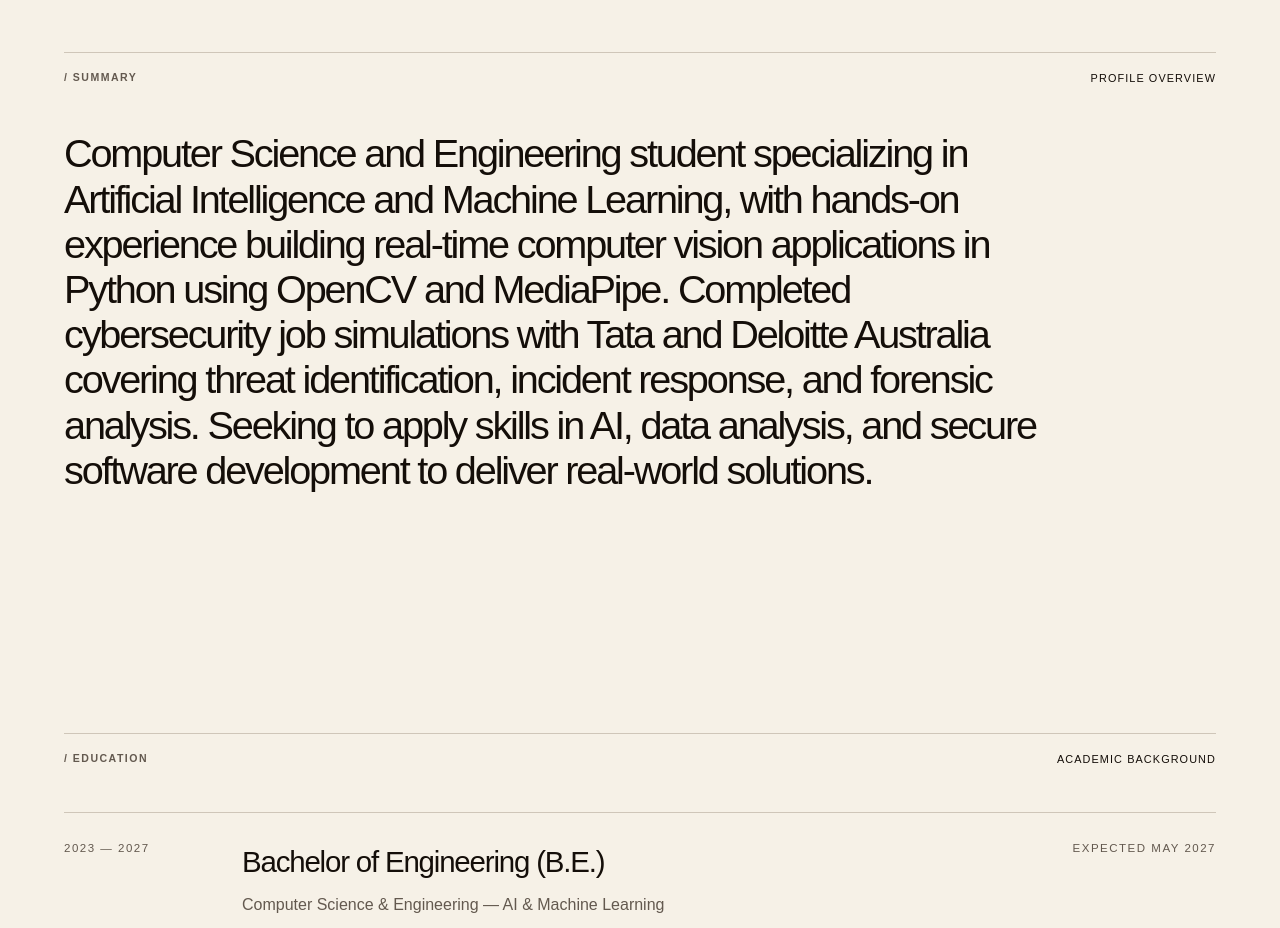
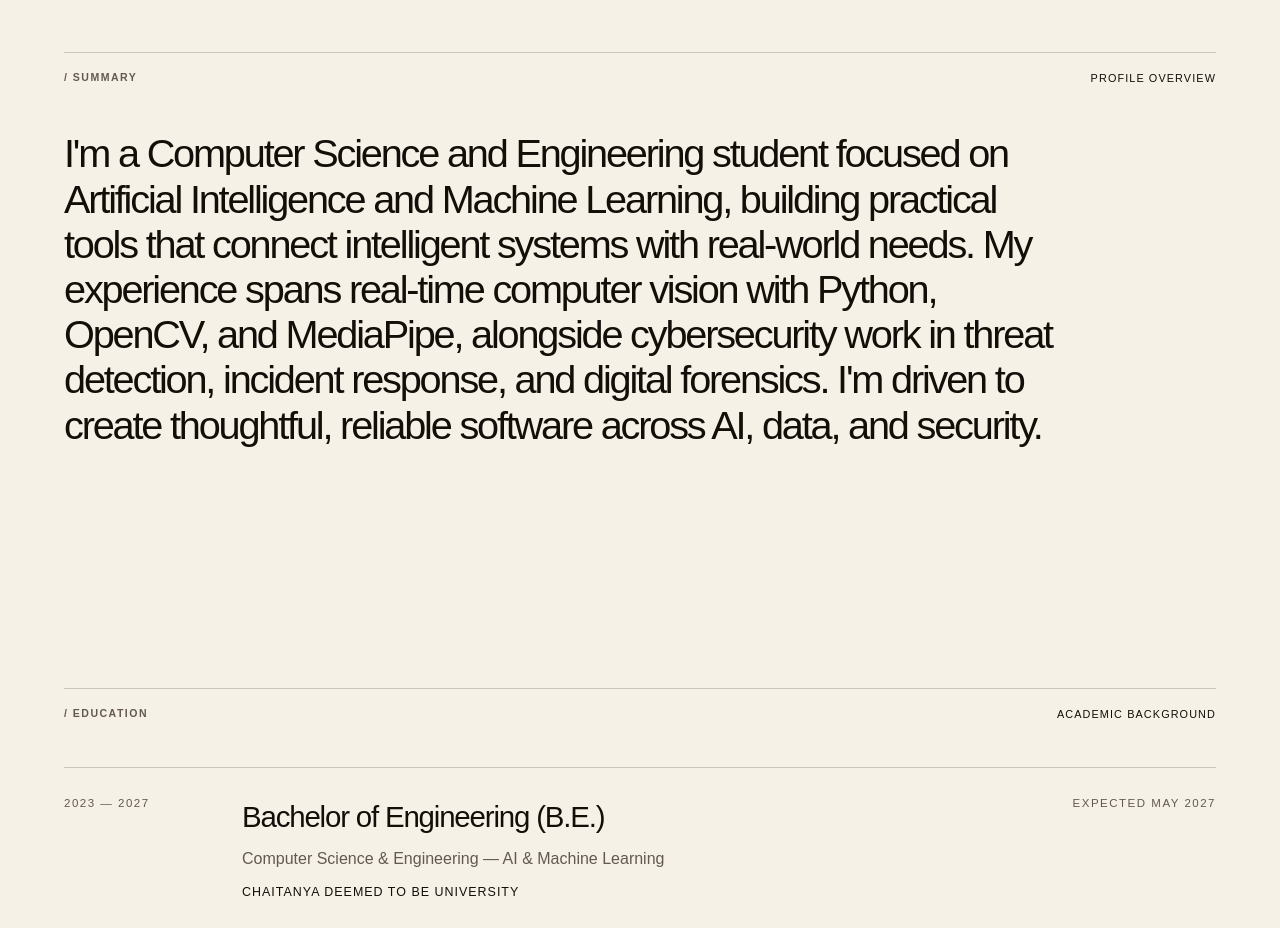
Before and after one commit to JAYAKUMAR4196/Jayakumar-portfolio, a Next.js app: page / in a window 1280 px wide. Shown: the part 1240-2168 px from the top of the page. Built offline with nearby package versions, Linux system fonts and the light colour scheme.

Commit message:
Improve portfolio summary copy

```diff
--- a/app/page.tsx
+++ b/app/page.tsx
@@ -98,7 +98,7 @@ export default function Page() {
 
       <section className="summary-section" id="summary">
         <div className="section-heading"><p className="section-kicker">/ Summary</p><span>Profile overview</span></div>
-        <p className="summary-copy">Computer Science and Engineering student specializing in Artificial Intelligence and Machine Learning, with hands-on experience building real-time computer vision applications in Python using OpenCV and MediaPipe. Completed cybersecurity job simulations with Tata and Deloitte Australia covering threat identification, incident response, and forensic analysis. Seeking to apply skills in AI, data analysis, and secure software development to deliver real-world solutions.</p>
+        <p className="summary-copy">I&apos;m a Computer Science and Engineering student focused on Artificial Intelligence and Machine Learning, building practical tools that connect intelligent systems with real-world needs. My experience spans real-time computer vision with Python, OpenCV, and MediaPipe, alongside cybersecurity work in threat detection, incident response, and digital forensics. I&apos;m driven to create thoughtful, reliable software across AI, data, and security.</p>
       </section>
 
       <section className="education-section" id="education">
```
